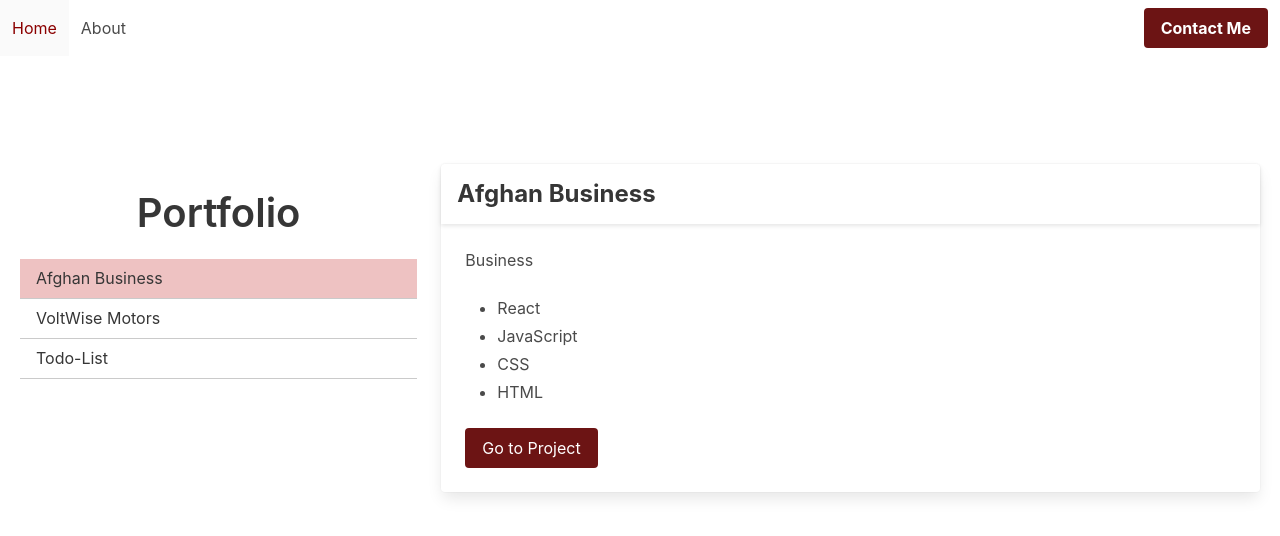
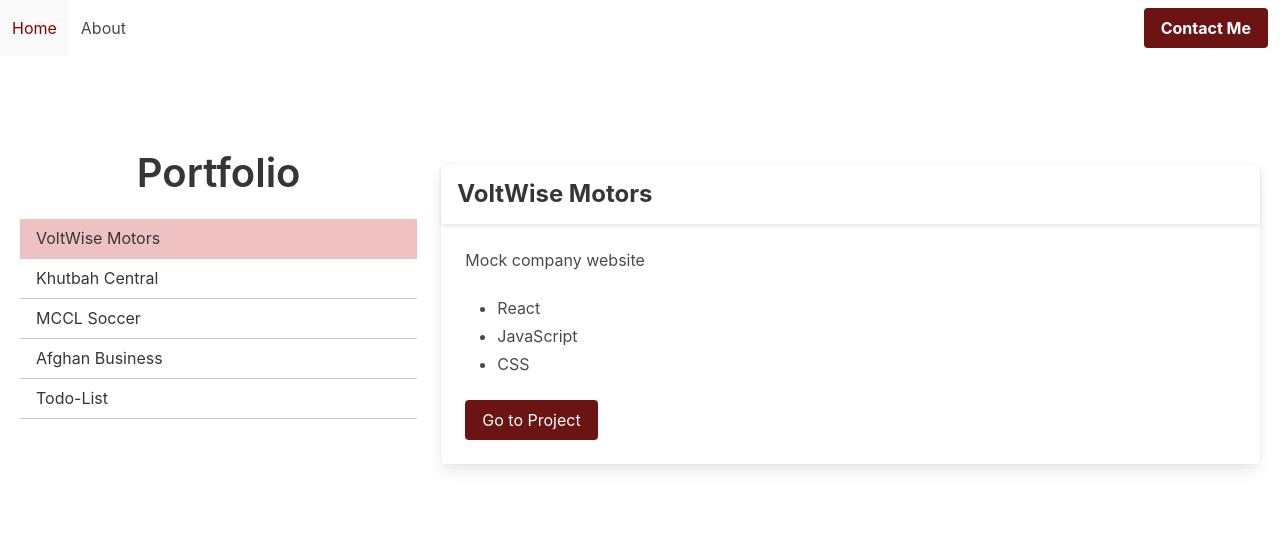
Before and after one commit to musaab98/portfolio, a React (Create React App) app: page / in a window 1280 px wide. Shown: the top 536 px of the page. Built offline with nearby package versions, Linux system fonts and the light colour scheme.

Commit message:
url strulling

```diff
--- a/package.json
+++ b/package.json
@@ -1,6 +1,6 @@
 {
   "name": "portfolio",
-  "homepage": "https://musaab98.github.io/portfolio/",
+  "homepage": "http://musaabelsheikh.com/portfolio",
   "version": "0.1.0",
   "private": true,
   "dependencies": {
--- a/src/data/projects.js
+++ b/src/data/projects.js
@@ -1,20 +1,34 @@
 export const projects = [
     {
       id: 1,
+      name: "VoltWise Motors",
+      description: "Mock company website",
+      link: "https://musaab98.github.io/voltwise-serverless-fs/",
+      tools: ["React", "JavaScript", "CSS"],
+    },
+    {
+      id: 4,
+      name: "Khutbah Central",
+      description: "Khutbah.",
+      link: null,
+      tools: ["React", "JavaScript", "CSS"],
+    },
+    {
+      id: 3,
+      name: "MCCL Soccer",
+      description: "Soccer.",
+      link: null,
+      tools: ["React", "JavaScript", "CSS"],
+    },
+    {
+      id: 2,
       name: "Afghan Business",
       description: `Business`,
       link: "http://afghan-business-client-bucket.s3-website-us-east-1.amazonaws.com/",
       tools: ["React", "JavaScript", "CSS", "HTML"],
     },
     {
-      id: 2,
-      name: "VoltWise Motors",
-      description: "Mock company website",
-      link: "https://musaab98.github.io/voltwise-serverless-fs/",
-      tools: ["React", "JavaScript", "CSS"],
-    },
-    {
-      id: 3,
+      id: 0,
       name: "Todo-List",
       description: "Todo list react app.",
       link: "https://musaab98.github.io/todo-list/",
```
Also changed, not shown: 1 other file (tests, documents, lock files or other folders).
